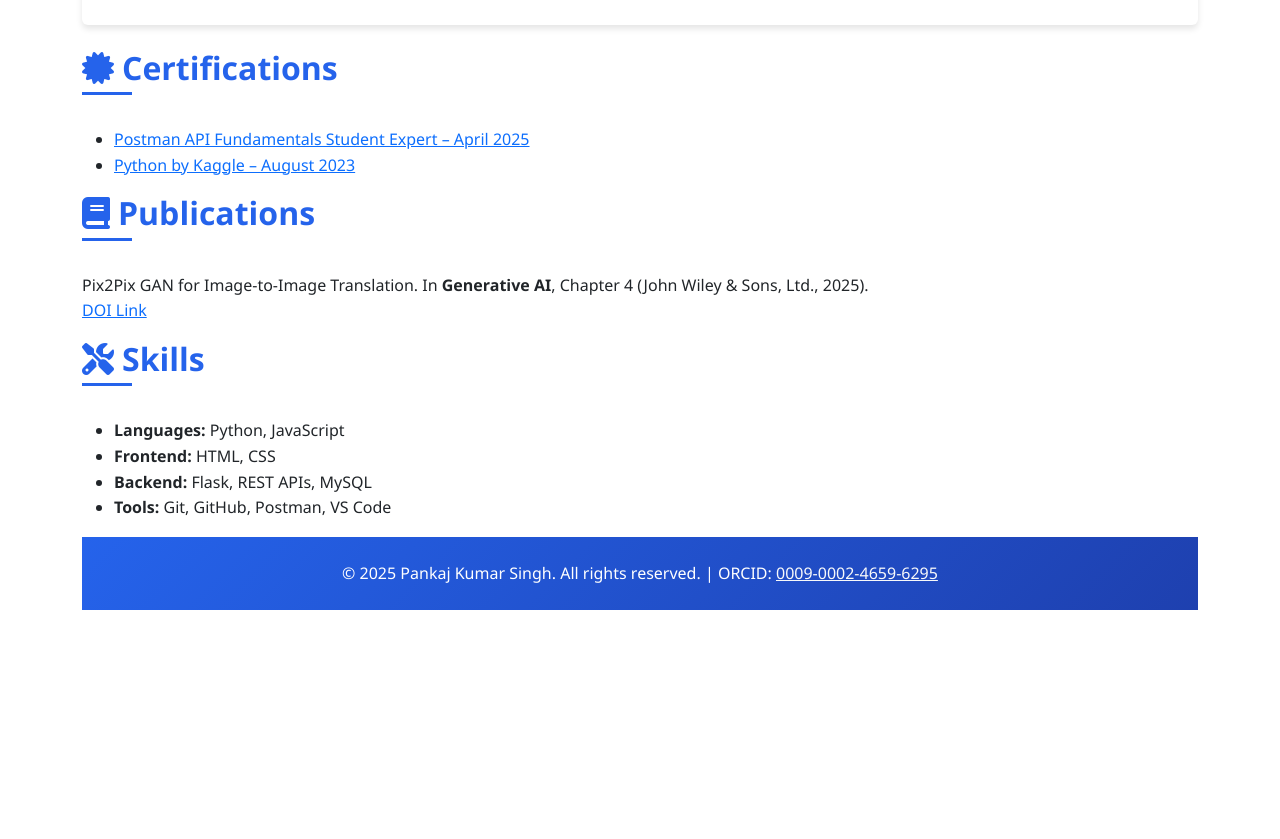
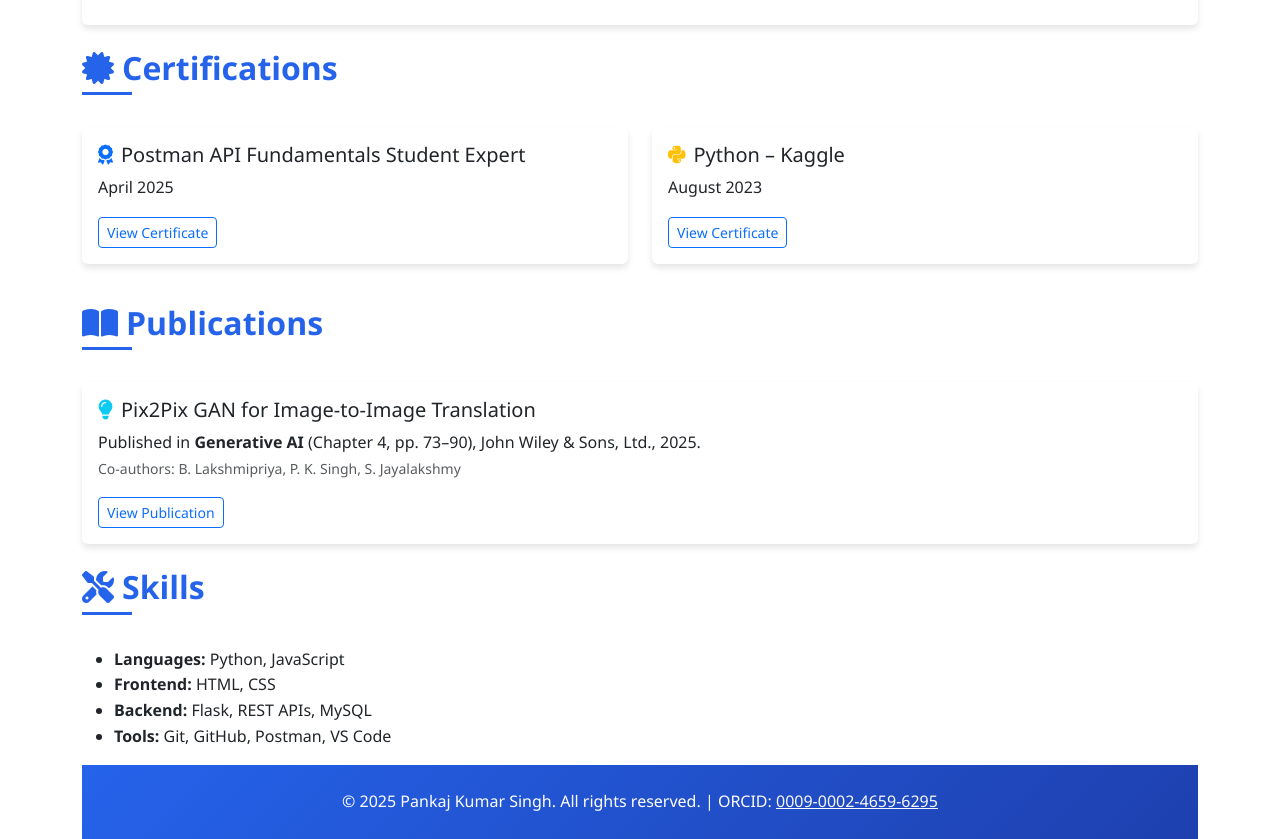
Before and after one commit to pankaj-kumar-tech/portfolio, a plain HTML site: page index.html in a window 1280 px wide. Shown: the part 1780-2619 px from the top of the page. Before the commit the page ends 2390 px from the top, so only its background shows below. Drawn offline with nearby package versions, Linux system fonts and the light colour scheme.

Commit message:
Update index.html

```diff
--- a/index.html
+++ b/index.html
@@ -90,7 +90,7 @@
       <a href="mailto:91pksingh@gmail.com"><i class="fas fa-envelope"></i></a>
       <a href="tel:+919001506586"><i class="fas fa-phone"></i></a>
       <a href="https://linkedin.com/in/pankaj-kumar-tech" target="_blank"><i class="fab fa-linkedin"></i></a>
-      <a href="https://github.com/Pankaj-singh-tech" target="_blank"><i class="fab fa-github"></i></a>
+      <a href="https://github.com/Pankaj-kumar-tech" target="_blank"><i class="fab fa-github"></i></a>
     </div>
   </div>
 
@@ -171,19 +171,56 @@
     <!-- Certifications -->
 <section>
   <h2 class="section-title"><i class="fas fa-certificate me-2"></i>Certifications</h2>
-      <ul>
-        <li><a href="https://badgr.com/public/assertions/kAAEJPwSRtW7MstRqPCq8A" target="_blank">Postman API Fundamentals Student Expert – April 2025</a></li>
-        <li><a href="https://www.kaggle.com/learn/certification/pankaj23mca1070/python" target="_blank">Python by Kaggle – August 2023</a></li>
-      </ul>
+  <div class="row">
+    <div class="col-md-6 mb-3">
+      <div class="card">
+        <div class="card-body">
+          <h5 class="card-title">
+            <i class="fas fa-award me-2 text-primary"></i>Postman API Fundamentals Student Expert
+          </h5>
+          <p class="card-text">April 2025</p>
+          <a href="https://badgr.com/public/assertions/kAAEJPwSRtW7MstRqPCq8A" class="btn btn-outline-primary btn-sm" target="_blank">
+            View Certificate
+          </a>
+        </div>
+      </div>
+    </div>
+    <div class="col-md-6 mb-3">
+      <div class="card">
+        <div class="card-body">
+          <h5 class="card-title">
+            <i class="fab fa-python me-2 text-warning"></i>Python – Kaggle
+          </h5>
+          <p class="card-text">August 2023</p>
+          <a href="https://www.kaggle.com/learn/certification/pankaj23mca1070/python" class="btn btn-outline-primary btn-sm" target="_blank">
+            View Certificate
+          </a>
+        </div>
+      </div>
+    </div>
+  </div>
 </section>
 
 <!-- Publications -->
 <section>
-      <h2 class="section-title"><i class="fas fa-book me-2"></i>Publications</h2>
-      <p>Pix2Pix GAN for Image-to-Image Translation. In <strong>Generative AI</strong>, Chapter 4 (John Wiley & Sons, Ltd., 2025). <br/>
-        <a href="https://doi.org/10.1002/9781394302932.ch4" target="_blank">DOI Link</a>
+  <h2 class="section-title"><i class="fas fa-book-open me-2"></i>Publications</h2>
+  <div class="card">
+    <div class="card-body">
+      <h5 class="card-title">
+        <i class="fas fa-lightbulb me-2 text-info"></i>Pix2Pix GAN for Image-to-Image Translation
+      </h5>
+      <p class="card-text">
+        Published in <strong>Generative AI</strong> (Chapter 4, pp. 73–90), John Wiley & Sons, Ltd., 2025.
+        <br />
+        <small class="text-muted">Co-authors: B. Lakshmipriya, P. K. Singh, S. Jayalakshmy</small>
       </p>
+      <a href="https://doi.org/10.1002/9781394302932.ch4" class="btn btn-outline-primary btn-sm" target="_blank">
+        View Publication
+      </a>
+    </div>
+  </div>
 </section>
+
 
     <!-- Skills -->
     <section>
```
Lines whose indentation alone changed are shown as unchanged.
